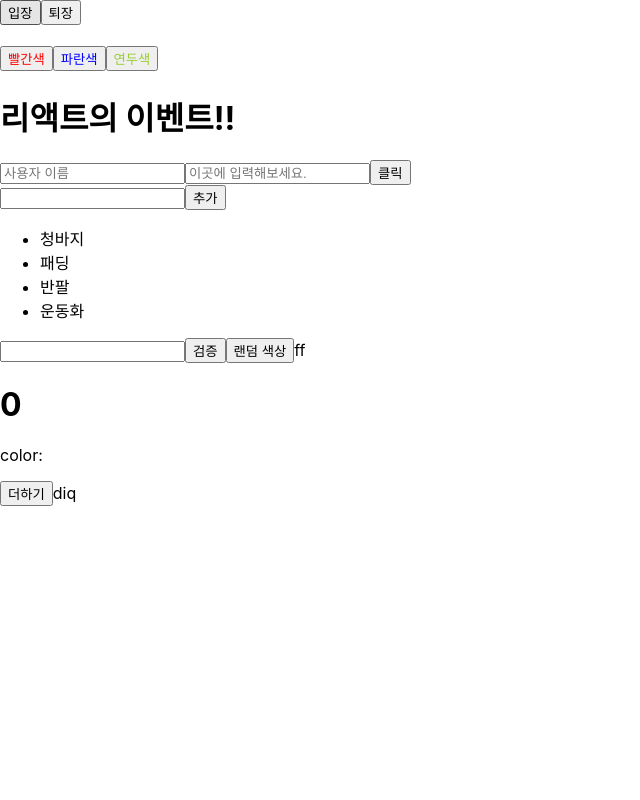
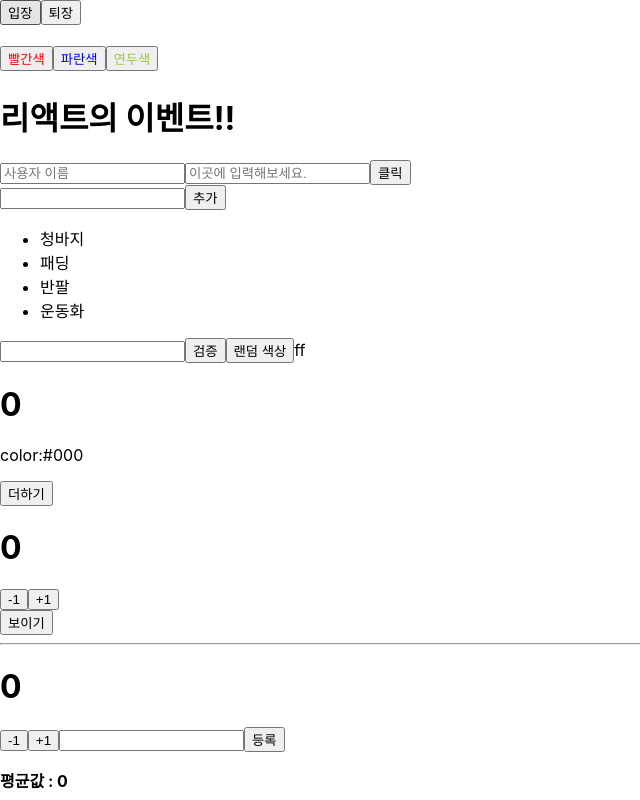
Before and after one commit to jinhyeong830/study-react, a React (Create React App) app: page / in a window 1280 px wide. Shown: the whole page, without its empty margins (0-640 px from the left). Built offline with nearby package versions, Linux system fonts and the light colour scheme.

Commit message:
study: 3/30 hooks - useState, useMemo, useReducer

```diff
--- a/src/App.js
+++ b/src/App.js
@@ -9,12 +9,17 @@ import Event from "./Event";
 import Sample from "./Sample";
 import Validation from "./Validation";
 import LifeCycle from "./LifeCycle";
+import CounterFunction from "./CounterFunction";
+import Info from "./Info";
+import CounterReducer from "./CounterReducer";
+import AverageMemo from "./AverageMemo";
 
 function getRandomColor() {
 	return "#" + Math.floor(Math.random() * 16777215).toString(16);
 }
 const App = () => {
 	const [color, setColor] = useState("#000");
+	const [visible, setVisible] = useState(false);
 
 	const handleClick = () => {
 		setColor(getRandomColor());
@@ -35,7 +40,25 @@ const App = () => {
 			<Validation />
 			<button onClick={handleClick}>랜덤 색상</button>ff
 			<LifeCycle color={color} />
-			diq
+			<CounterFunction />
+			{/* Hooks : useEffect */}
+			<div>
+				<button
+					onClick={() => {
+						setVisible(!visible);
+						//setVisible 이용해서 visible 값을 true/false 로 왔다갔다하게 만듦
+					}}
+				>
+					{visible ? "숨기기" : "보이기"}
+				</button>
+				<hr />
+				{visible && <Info />}
+				{/* true && <Info /> */}
+				{/* false && <Info /> */}
+			</div>
+			{/* Hooks : useReducer = 컴포넌트 업데이트 로직을 컴포넌트 밖으로 뺄 수 있음*/}
+			<CounterReducer />
+			<AverageMemo />
 		</>
 	);
 };
--- /dev/null
+++ b/src/AverageMemo.js
@@ -0,0 +1,46 @@
+import React, { useState, useMemo } from "react";
+
+// 매개변수로 들어오는건 배열이엇군..
+const getAverage = (numbers) => {
+	console.log("평균값 계산!");
+	if (numbers.length === 0) return 0;
+	const sum = numbers.reduce((a, b) => a + b);
+	return sum / numbers.length;
+};
+
+const AverageMemo = () => {
+	const [list, setList] = useState([]);
+	const [number, setNumber] = useState("");
+
+	const onChange = (e) => {
+		setNumber(e.target.value);
+	};
+
+	// 숫자 추가.. concat?
+	const onInsert = (e) => {
+		const nextList = list.concat(parseInt(number));
+		setList(nextList);
+		setNumber("");
+	};
+
+	/* useMemo!! 추가!!*/
+	const avg = useMemo(() => getAverage(list), [list]);
+	return (
+		<>
+			<input value={number} onChange={onChange} />
+			<button onClick={onInsert}>등록</button>
+			<ul>
+				{list.map((value, index) => {
+					return <li key={index}>{value}</li>;
+				})}
+			</ul>
+
+			<div>
+				{/* <b>평균값 : {getAverage(list)}</b> usememo 쓰기 전!!*/}
+				<b>평균값 : {avg}</b>
+			</div>
+		</>
+	);
+};
+
+export default AverageMemo;
--- /dev/null
+++ b/src/CounterFunction.js
@@ -0,0 +1,19 @@
+import React, { useState } from "react";
+
+const CounterFunction = () => {
+	//1.useState 이용해서 초기값 세팅 -> 0으로
+	const [number, setNumber] = useState(0);
+	// 함수호출시 배열 반환~!
+	// 첫번째 원소는 상태 값 두번째 원소를 설정하는 Setter 함수
+	// 하나의 useState는 하나의 상태값만 관리할 수 있는데 여러개의 상태를 관리하려면 어떻게 ?
+	// 여러 개라면 useState 를 여러번 사용
+	return (
+		<>
+			<h1>{number}</h1>
+			<button onClick={() => setNumber(number - 1)}> -1 </button>
+			<button onClick={() => setNumber(number + 1)}> +1 </button>
+		</>
+	);
+};
+
+export default CounterFunction;
--- /dev/null
+++ b/src/CounterReducer.js
@@ -0,0 +1,33 @@
+import React, { useReducer } from "react";
+// 훅3: useReducer
+// reducer 함수 정의
+function reducer(state, action) {
+	switch (action.type) {
+		case "INCREMENT":
+			return { value: state.value + 1 };
+		case "DECREMENT":
+			return { value: state.value - 1 };
+		default:
+			return state;
+	}
+}
+
+const CounterReducer = () => {
+	// useReducer의 첫번째 인자 reducer
+	// useReducer의 두번째 인자 : 해당 reducer의 기본값
+
+	const [state, dispatch] = useReducer(reducer, { value: 0 });
+	// state: 현재 상태
+	// dispatch : 액션 발생 함수> dispatch(action)
+	//      - 함수 안 parameter로 액션값을 넣어주면 리듀서 함수가 호출되는 구조
+	return (
+		<>
+			<h1>{state.value}</h1>
+
+			<button onClick={() => dispatch({ type: "DECREMENT" })}>-1</button>
+			<button onClick={() => dispatch({ type: "INCREMENT" })}>+1</button>
+		</>
+	);
+};
+
+export default CounterReducer;
--- /dev/null
+++ b/src/Info.js
@@ -0,0 +1,64 @@
+import React, { useEffect, useState } from "react";
+
+const Info = () => {
+	const [name, setName] = useState("");
+	const [email, setEmail] = useState("");
+
+	//useEffect
+	useEffect(() => {
+		console.log("렌더링이 완료되었습니다!");
+		console.log({
+			name,
+			email,
+		});
+	});
+
+	// 두번째 인자로 빈배열 넣기> 처음 렌더링될 때만 실행
+	useEffect(() => {
+		console.log("처음 렌더링될때만 실행됨");
+	}, []);
+
+	// props 안에 들어있는 value 값이 바뀔때마다 특정 작업을 수행
+	// 검사하고 싶은 해당 value를 두번째 인자로 넣어두면 됨
+	useEffect(() => {
+		console.log("검사하고 싶은 value" + name);
+	}, [name]);
+
+	/* 컴포넌트가 언마운트되기 전이나 업데이트 되기 전에 어떤 작업을 수행하고 싶다면
+    useEffect에서 cleanup 함수 반환 */
+	console.log("dsdsdsd check!");
+	useEffect(() => {
+		console.log("effect");
+		console.log(name);
+
+		return () => {
+			console.log("cleanup");
+			console.log(name);
+		};
+	});
+
+	const onChangeName = (e) => {
+		setName(e.target.value);
+	};
+
+	const onChangeEmail = (e) => {
+		setEmail(e.target.value);
+	};
+
+	return (
+		<>
+			<div>
+				<input value={name} onChange={onChangeName} />
+				<input value={email} onChange={onChangeEmail} />
+			</div>
+
+			<div>
+				<h2>이름 : {name}</h2>
+				<h2>이메일 : {email}</h2>
+			</div>
+		</>
+	);
+};
+// useEffect를 사용해여 컴포넌트가 랜더링되면 콘솔에
+// 렌더링 되었다는 메세지가 뜨도록
+export default Info;
--- a/src/LifeCycle.js
+++ b/src/LifeCycle.js
@@ -107,11 +107,12 @@ class LifeCycle extends Component {
 
 		return (
 			<>
+				{/* 아직 hook을 몰라서... ref있는 코드는 변경할 수가 없넹 */}
 				<h1 style={style} ref={(ref) => (this.myRef = ref)}>
 					{this.state.number}
 				</h1>
 
-				<p>color:{this.handleClick}</p>
+				<p>color:{this.state.color}</p>
 
 				<button onClick={this.handleClick}> 더하기</button>
 			</>
```
